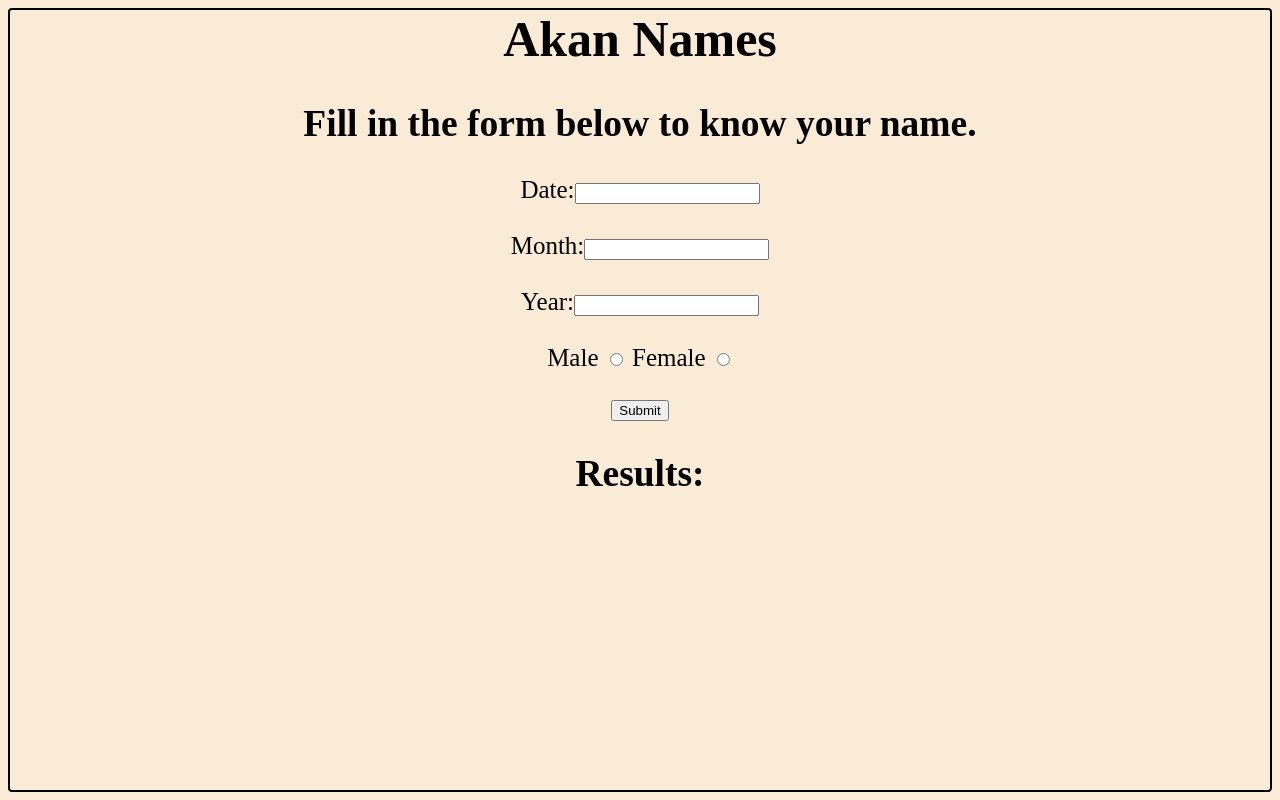
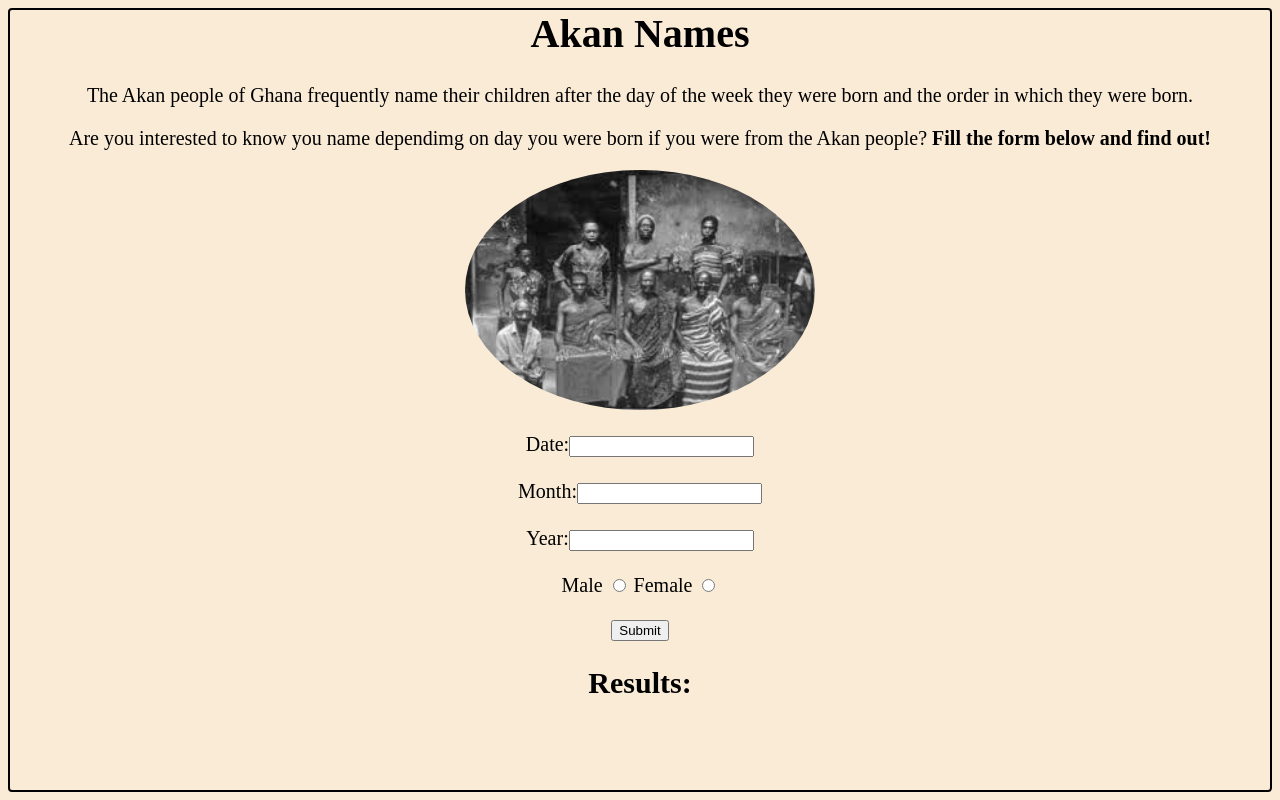
Before and after one commit to faithnjoki/Akan-Names, a plain HTML site: page index.html in a window 1280 px wide. Drawn offline with Linux system fonts and the light colour scheme.

Commit message:
add photo of akan people

```diff
--- a/file.css
+++ b/file.css
@@ -1,7 +1,10 @@
 body{
  background-color: antiquewhite;
  text-align: center;
- font-size: 25px;
+ font-size: 20px;
  border: 2px solid;
  border-radius: 4px;
+}img{
+ border-radius: 50%;
+ width: 350px;
 }
--- a/index.html
+++ b/index.html
@@ -8,9 +8,13 @@
 </head>
 <body>
  <h1>Akan Names</h1>
- <div id="Error"></div>
+ <p>The Akan people of Ghana frequently name their children after the day of the week they were born and the order in which
+they were born.</p>
+<p>Are you interested to know you name dependimg on day you were born if you were from the Akan people? <strong>Fill the form below and find out!</strong></p>
+<img src="images.jpeg" alt="akanpeople">
+<br><br>
+
   <form id="form">
-  <h2>Fill in the form below to know your name.</h2>
     Date:<input type="number" id="date">
      <br><br>
     Month:<input type="number" id="month">
```
Also changed, not shown: images.jpeg (added).
